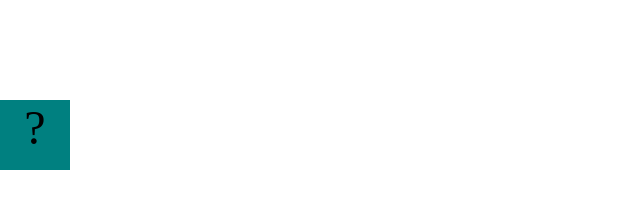
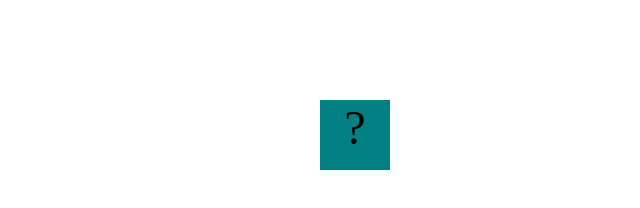
Before and after one commit to Jamespollard20/Jamespollard20.github.io, a plain HTML site: page projects/bouncing-box/index.html in a window 1280 px wide. Shown: the whole page, without its empty margins (0-640 px from the left). Drawn offline with Linux system fonts and the light colour scheme.

Commit message:
add bouncing box

```diff
--- a/projects/bouncing-box/index.html
+++ b/projects/bouncing-box/index.html
@@ -15,7 +15,7 @@
 			display: block;
 			position: absolute;
 			top: 100px;
-			left: 0px;  /* <--- Change me! */
+			left: 250px;  /* <--- Change me! */
 		}
 		.board{
 			height: 100vh;
@@ -71,9 +71,12 @@
 			turn it around!
 			*/
 			function update() {
-
-
+			   moveBoxTo(boardWidth)
+            var positionX = 0;
 			};
+               function update(){
+				moveBoxTo(320);
+			   };
 
 			/*
 			This Function will be called each time the box is clicked. Each time it is called,
```
